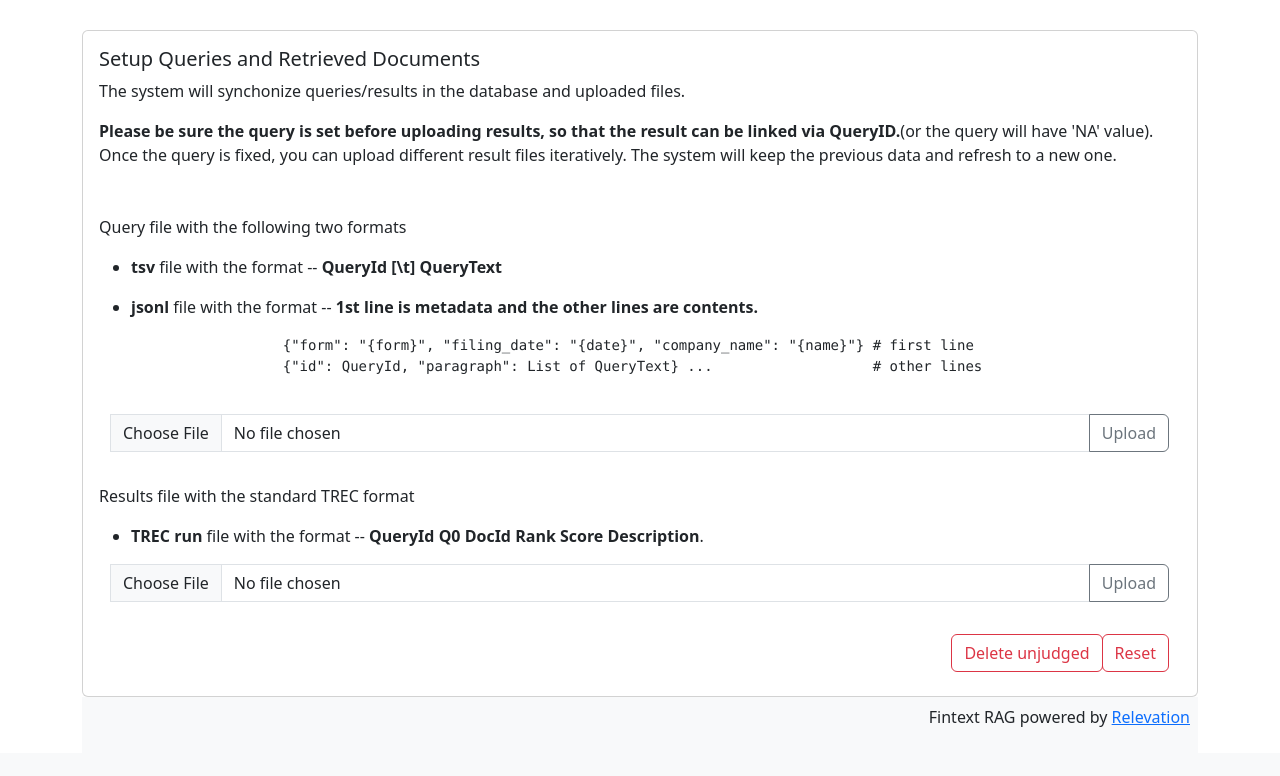
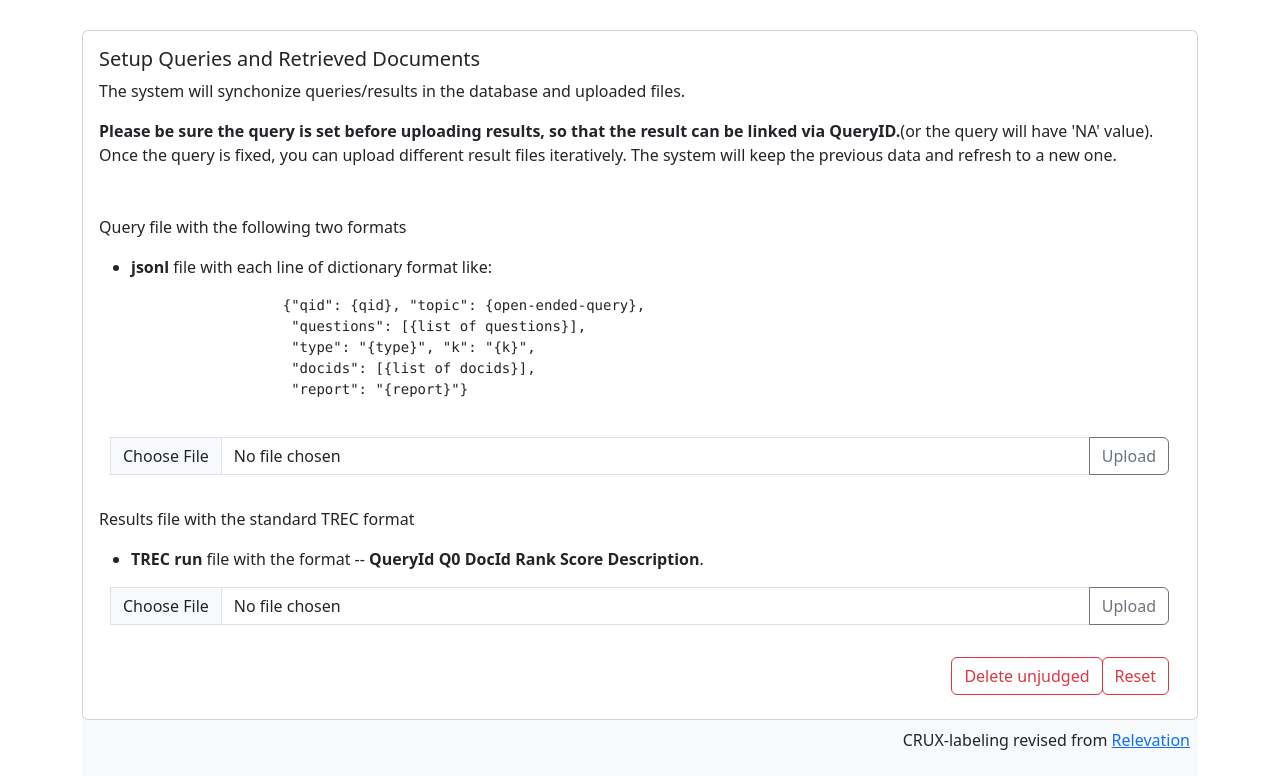
Before and after one commit to DylanJoo/crux-labeling, a Django app: page /upload/ in a window 1280 px wide. Shown: the part 56-832 px from the top of the page. Before the commit the page ends 783 px from the top, so only its background shows below. Run offline with Django 3.2, Linux system fonts and the light colour scheme; some libraries are stand-ins or nearby versions.

Commit message:
update description (#2)
* update launch online service

* update

* update the oracle

* update download info

```diff
--- a/judgementapp/models.py
+++ b/judgementapp/models.py
@@ -64,7 +64,7 @@ class Query(models.Model):
 
     def unfinished(self):
         n_total = sum([1 for v in self.question_labels.values()])
-        n_judged = sum([int(v) for v in self.question_labels.values() if v != -1])
+        n_judged = sum([1 for v in self.question_labels.values() if v != -1])
 
         if n_judged == 0:
             return 0
@@ -111,8 +111,7 @@ class Judgement(models.Model):
         return to_return + '\n'
 
     def label(self):
-        print(self.relevances.values())
-        return " | ".join(self.labels[r] for r in self.relevances.values() if r != -1)
+        return "{" + ", ".join(f"Q-{i}: {r}" for i, r in enumerate(self.relevances.values()) if r != -1) + "}"
 
 # old document-level judgement
 # class Judgement(models.Model):
--- a/judgementapp/templates/judgementapp/base.html
+++ b/judgementapp/templates/judgementapp/base.html
@@ -41,7 +41,7 @@
 
     <footer class="bg-body-tertiary">
       <div class="container p-2">
-        <p style="text-align:right">Fintext RAG powered by
+        <p style="text-align:right">CRUX-labeling revised from
         <a href="https://github.com/ielab/relevation">Relevation</a>
         </p>
       </div>
--- a/judgementapp/templates/judgementapp/query.html
+++ b/judgementapp/templates/judgementapp/query.html
@@ -159,9 +159,9 @@ blockquote {
 <div class="table-responsive m-2">
     <table class="table table-striped">
         <thead style="table-layout:fixed">
-            <tr><th>No.</th>
-                <th>Document#</th>
-                <th>Status</th>
+            <tr><th style="width: 10%">No.</th>
+                <th style="width: 30%">Document ID</th>
+                <th style="width: 60%">Status</th>
             </tr>
         </thead>
         <tbody>
--- a/judgementapp/templates/judgementapp/query_list.html
+++ b/judgementapp/templates/judgementapp/query_list.html
@@ -7,12 +7,12 @@
         <h5 class="card-title">Queries</h5>
         <p class="card-text">
         These are uploaded queries. <br/>
-        The field <span style="color: red">Id is red</span> means <i>highlighting is unfinished</i>.<br/>
+        The <strong>ID</strong> field appears in <span style="color: red;">red</span> if the task is <strong>unfinished</strong>, and in <span style="color: green;">green</span> if the task is <strong>complete</strong>.<br/>
         The field <span style="color: red">#Unjudeged is red</span> means some the <i>relevance judgement</i> is not completely finished.
         </p>
         {% if queries %}
-        <a href="{% url 'qlabels' %}" class="btn btn-outline-dark">Download Query Assessments (qlabels) &raquo;</a>
-        <a href="{% url 'qrels' %}" class="btn btn-outline-dark">Download Relevance Assessments (qrels) &raquo;</a>
+        <a href="{% url 'qlabels' %}" class="btn btn-outline-dark">Download Report Judgement (qlabels) &raquo;</a>
+        <a href="{% url 'qrels' %}" class="btn btn-outline-dark">Download Passage Judgement (qrels) &raquo;</a>
         {% endif %}
     </div>
 
--- a/judgementapp/templates/judgementapp/upload.html
+++ b/judgementapp/templates/judgementapp/upload.html
@@ -42,11 +42,13 @@
           {% csrf_token %}
           <p>Query file with the following two formats
           <ul>
-              <li><p><b>tsv</b> file with the format -- <b>QueryId [\t] QueryText</b></p></li>
-              <li><p><b>jsonl</b> file with the format --  <b>1st line is metadata and the other lines are contents.</b></p></li>
+              <li><p><b>jsonl</b> file with each line of dictionary format like:</p></li>
               <div class="box"><pre>
-                  {"form": "{form}", "filing_date": "{date}", "company_name": "{name}"} # first line
-                  {"id": QueryId, "paragraph": List of QueryText} ...                   # other lines
+                  {"qid": {qid}, "topic": {open-ended-query},
+                   "questions": [{list of questions}],
+                   "type": "{type}", "k": "{k}",
+                   "docids": [{list of docids}],
+                   "report": "{report}"}
               </div></pre>
           </ul>
           <div class="control-group">
```
Also changed, not shown: judgementapp/templates/judgementapp/document.html (+5 -3 lines), db/relevation.db.
